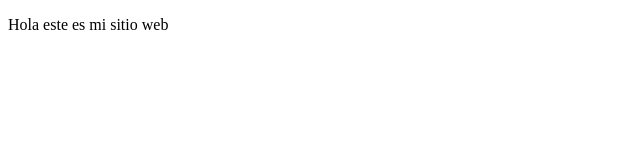
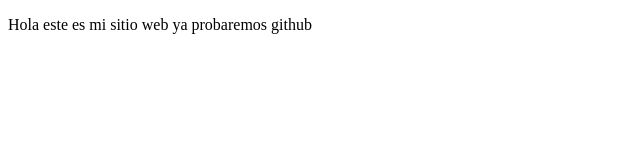
Before and after one commit to randyc14/proyectoDemoCursoPrework, a plain HTML site: page index.html in a window 1280 px wide. Shown: the whole page, without its empty margins (0-640 px from the left). Drawn offline with Linux system fonts and the light colour scheme.

Commit message:
cambios agregamos que es sobre github

```diff
--- a/index.html
+++ b/index.html
@@ -7,6 +7,6 @@
     <title>Hola Mundo</title>
 </head>
 <body>
-    <p>Hola este es mi sitio web</p>
+    <p>Hola este es mi sitio web ya probaremos github </p>
 </body>
 </html>
```
